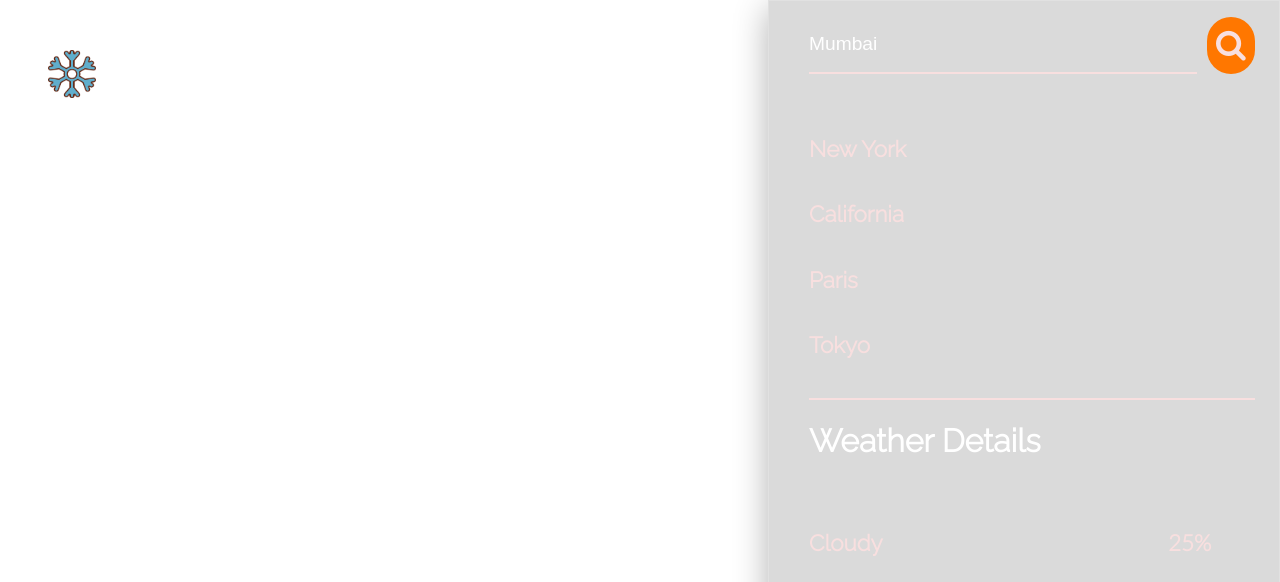
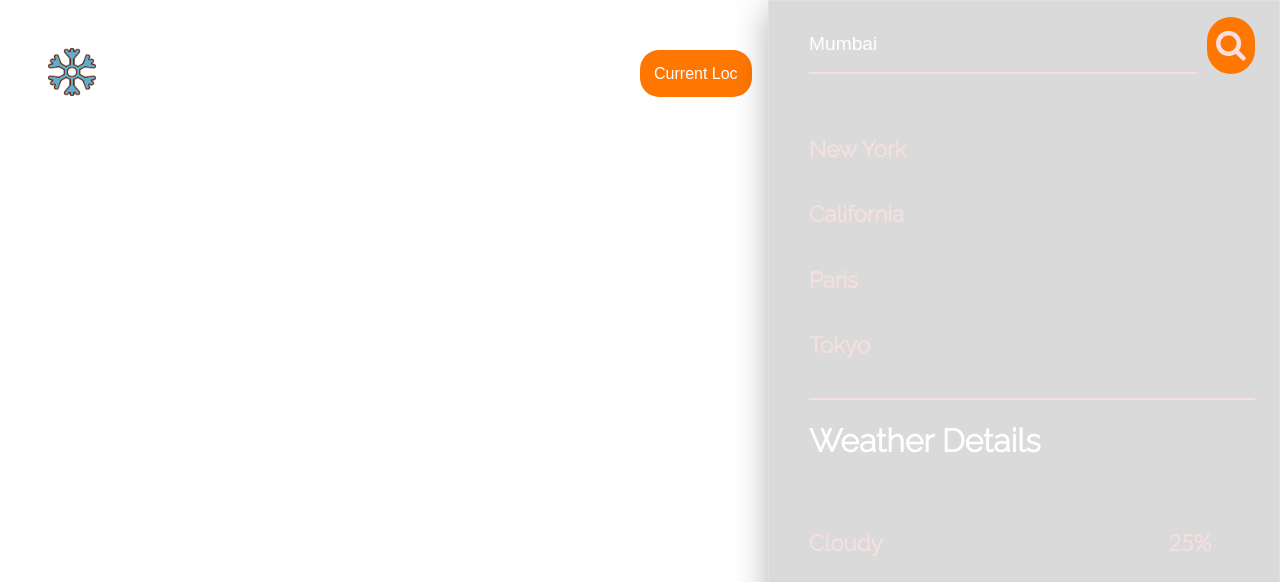
Before and after one commit to agap-0251/GetWeather, a website: page index.html in a window 1280 px wide. Shown: the top 582 px of the page. Drawn offline with Linux system fonts and the light colour scheme; no server answers.

Commit message:
new feature added

```diff
--- a/index.html
+++ b/index.html
@@ -14,8 +14,12 @@
     <div class="weatherApp">
         <div class="container">
             <div class="header">
-                <img src="./images/WeatherImg.png" alt="">
-                <h3 class="brand">GetWeather()...</h3>
+                <div class="flex">
+                    <img src="./images/WeatherImg.png" alt="">
+                    <h3 class="brand">GetWeather()...</h3>
+                </div>
+                <button id = "currLoc">Current Loc</button>
+
             </div>
 
             <div class="left-main">
```
